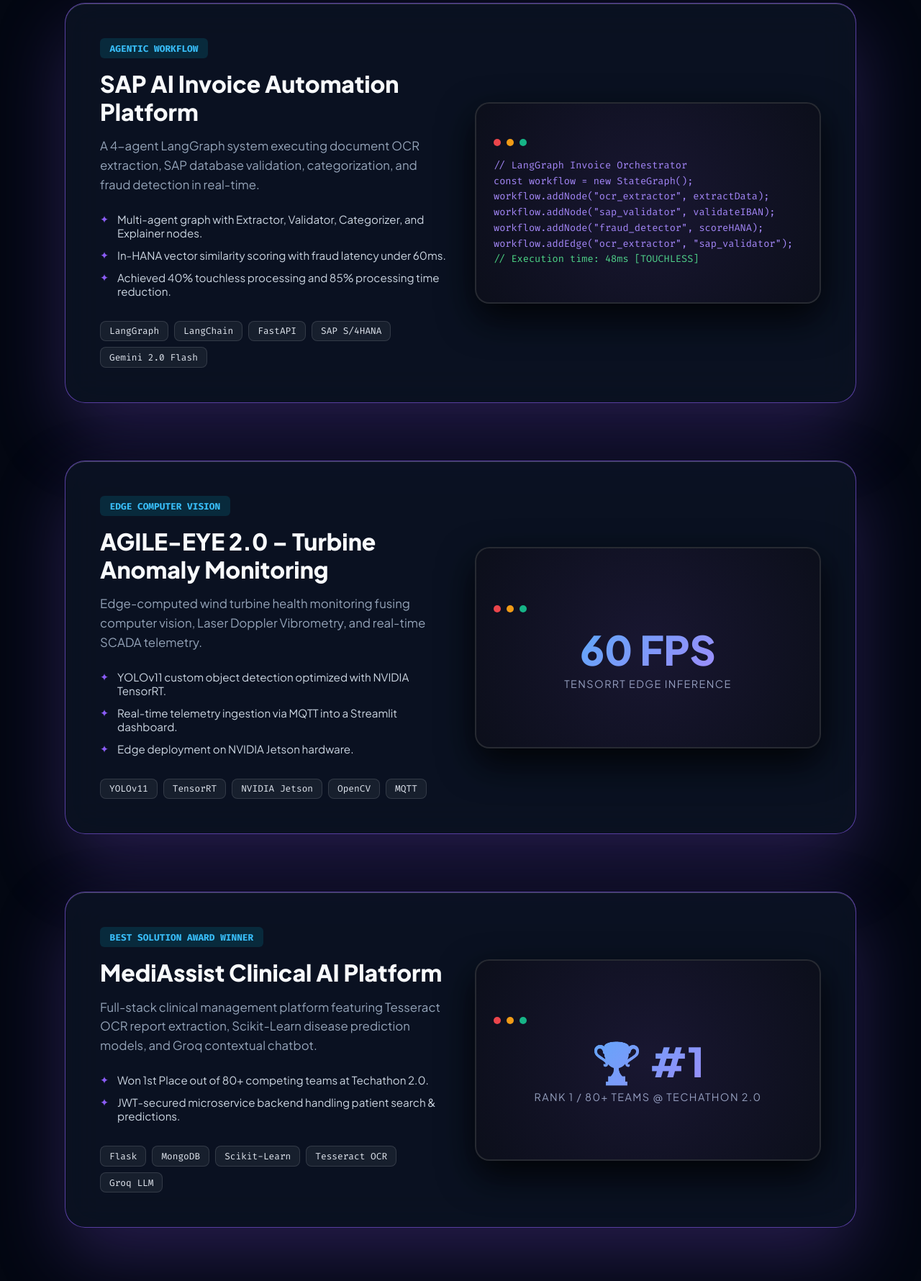
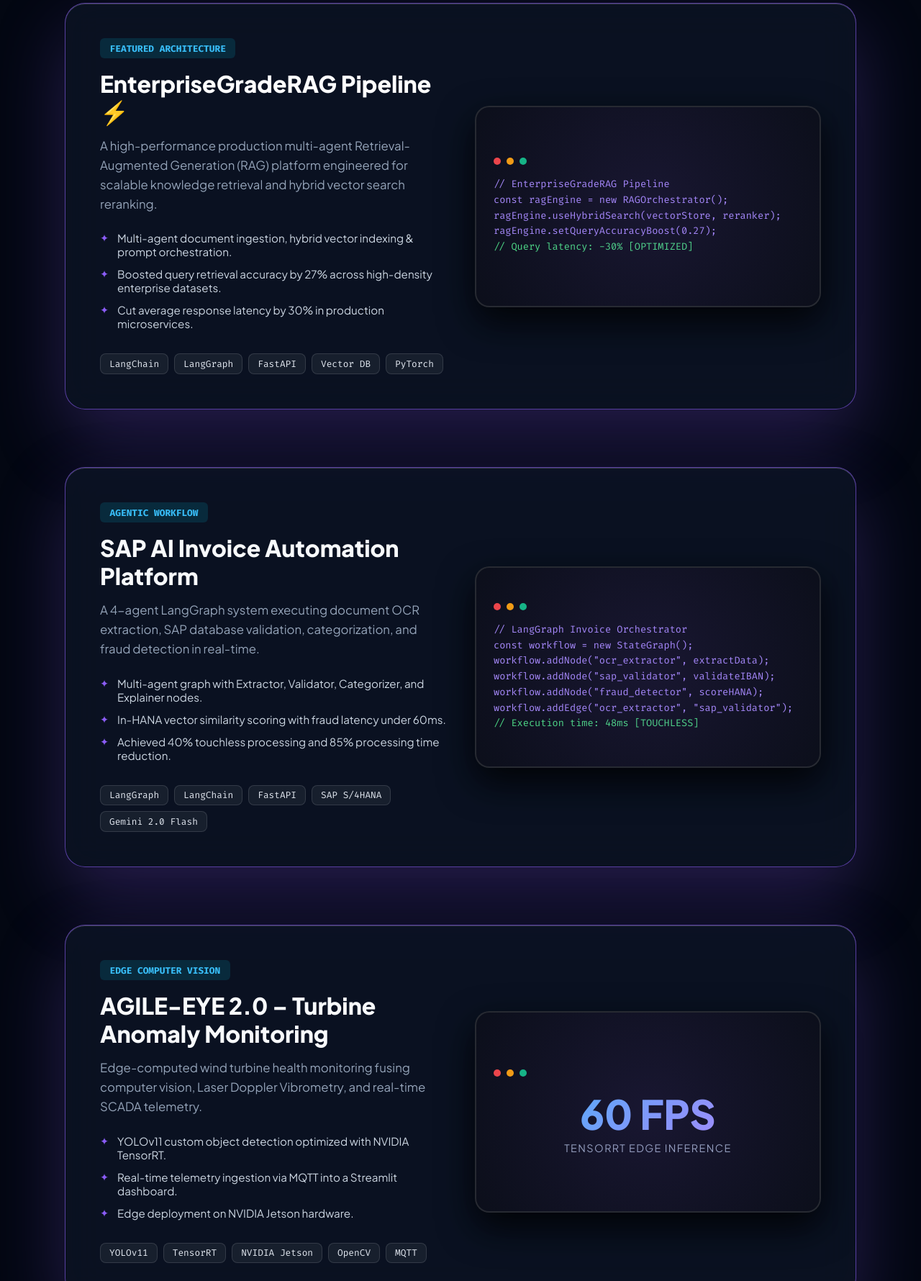
Before and after one commit to pranav-4432/pranav-4432, a plain HTML site: page index.html in a window 1280 px wide. Shown: the part 1310-3090 px from the top of the page at 72% size. Drawn offline with Linux system fonts and the light colour scheme; animation ran at ten frames a second.

Commit message:
Add EnterpriseGradeRAG as top featured project

```diff
--- a/index.html
+++ b/index.html
@@ -321,6 +321,16 @@
       line-height: 1.2;
     }
 
+    .ipad-card-title a {
+      color: #fff;
+      text-decoration: none;
+      transition: color 0.3s ease;
+    }
+
+    .ipad-card-title a:hover {
+      color: var(--accent-cyan);
+    }
+
     .ipad-card-desc {
       color: var(--text-muted);
       font-size: 1.05rem;
@@ -628,7 +638,47 @@
 
       <div class="ipad-stage">
 
-        <!-- CARD 1: SAP AI Invoice -->
+        <!-- CARD 1: EnterpriseGradeRAG -->
+        <div class="ipad-card">
+          <div class="ipad-card-grid">
+            <div>
+              <span class="ipad-badge">FEATURED ARCHITECTURE</span>
+              <h3 class="ipad-card-title"><a href="https://github.com/pranav-4432/EnterpriseGradeRAG" target="_blank">EnterpriseGradeRAG Pipeline ⚡</a></h3>
+              <p class="ipad-card-desc">
+                A high-performance production multi-agent Retrieval-Augmented Generation (RAG) platform engineered for scalable knowledge retrieval and hybrid vector search reranking.
+              </p>
+              <ul class="ipad-card-bullets">
+                <li>Multi-agent document ingestion, hybrid vector indexing & prompt orchestration.</li>
+                <li>Boosted query retrieval accuracy by 27% across high-density enterprise datasets.</li>
+                <li>Cut average response latency by 30% in production microservices.</li>
+              </ul>
+              <div class="ipad-card-tech">
+                <span class="tech-pill">LangChain</span>
+                <span class="tech-pill">LangGraph</span>
+                <span class="tech-pill">FastAPI</span>
+                <span class="tech-pill">Vector DB</span>
+                <span class="tech-pill">PyTorch</span>
+              </div>
+            </div>
+
+            <div class="ipad-device-mockup">
+              <div class="mockup-header">
+                <div class="dot dot-red"></div>
+                <div class="dot dot-yellow"></div>
+                <div class="dot dot-green"></div>
+              </div>
+              <div class="mockup-code">
+                // EnterpriseGradeRAG Pipeline<br>
+                const ragEngine = new RAGOrchestrator();<br>
+                ragEngine.useHybridSearch(vectorStore, reranker);<br>
+                ragEngine.setQueryAccuracyBoost(0.27);<br>
+                <span style="color:#4ade80;">// Query latency: -30% [OPTIMIZED]</span>
+              </div>
+            </div>
+          </div>
+        </div>
+
+        <!-- CARD 2: SAP AI Invoice -->
         <div class="ipad-card">
           <div class="ipad-card-grid">
             <div>
@@ -670,7 +720,7 @@
           </div>
         </div>
 
-        <!-- CARD 2: AGILE-EYE 2.0 -->
+        <!-- CARD 3: AGILE-EYE 2.0 -->
         <div class="ipad-card">
           <div class="ipad-card-grid">
             <div>
@@ -702,42 +752,6 @@
               <div style="text-align: center;">
                 <div class="metric-big">60 FPS</div>
                 <div class="metric-label">TensorRT Edge Inference</div>
-              </div>
-            </div>
-          </div>
-        </div>
-
-        <!-- CARD 3: MediAssist -->
-        <div class="ipad-card">
-          <div class="ipad-card-grid">
-            <div>
-              <span class="ipad-badge">BEST SOLUTION AWARD WINNER</span>
-              <h3 class="ipad-card-title">MediAssist Clinical AI Platform</h3>
-              <p class="ipad-card-desc">
-                Full-stack clinical management platform featuring Tesseract OCR report extraction, Scikit-Learn disease prediction models, and Groq contextual chatbot.
-              </p>
-              <ul class="ipad-card-bullets">
-                <li>Won 1st Place out of 80+ competing teams at Techathon 2.0.</li>
-                <li>JWT-secured microservice backend handling patient search & predictions.</li>
-              </ul>
-              <div class="ipad-card-tech">
-                <span class="tech-pill">Flask</span>
-                <span class="tech-pill">MongoDB</span>
-                <span class="tech-pill">Scikit-Learn</span>
-                <span class="tech-pill">Tesseract OCR</span>
-                <span class="tech-pill">Groq LLM</span>
-              </div>
-            </div>
-
-            <div class="ipad-device-mockup">
-              <div class="mockup-header">
-                <div class="dot dot-red"></div>
-                <div class="dot dot-yellow"></div>
-                <div class="dot dot-green"></div>
-              </div>
-              <div style="text-align: center;">
-                <div class="metric-big" style="color:#f472b6;">🏆 #1</div>
-                <div class="metric-label">Rank 1 / 80+ Teams @ Techathon 2.0</div>
               </div>
             </div>
           </div>
```
Also changed, not shown: portfolio/index.html (+52 -38 lines), 1 other file.
